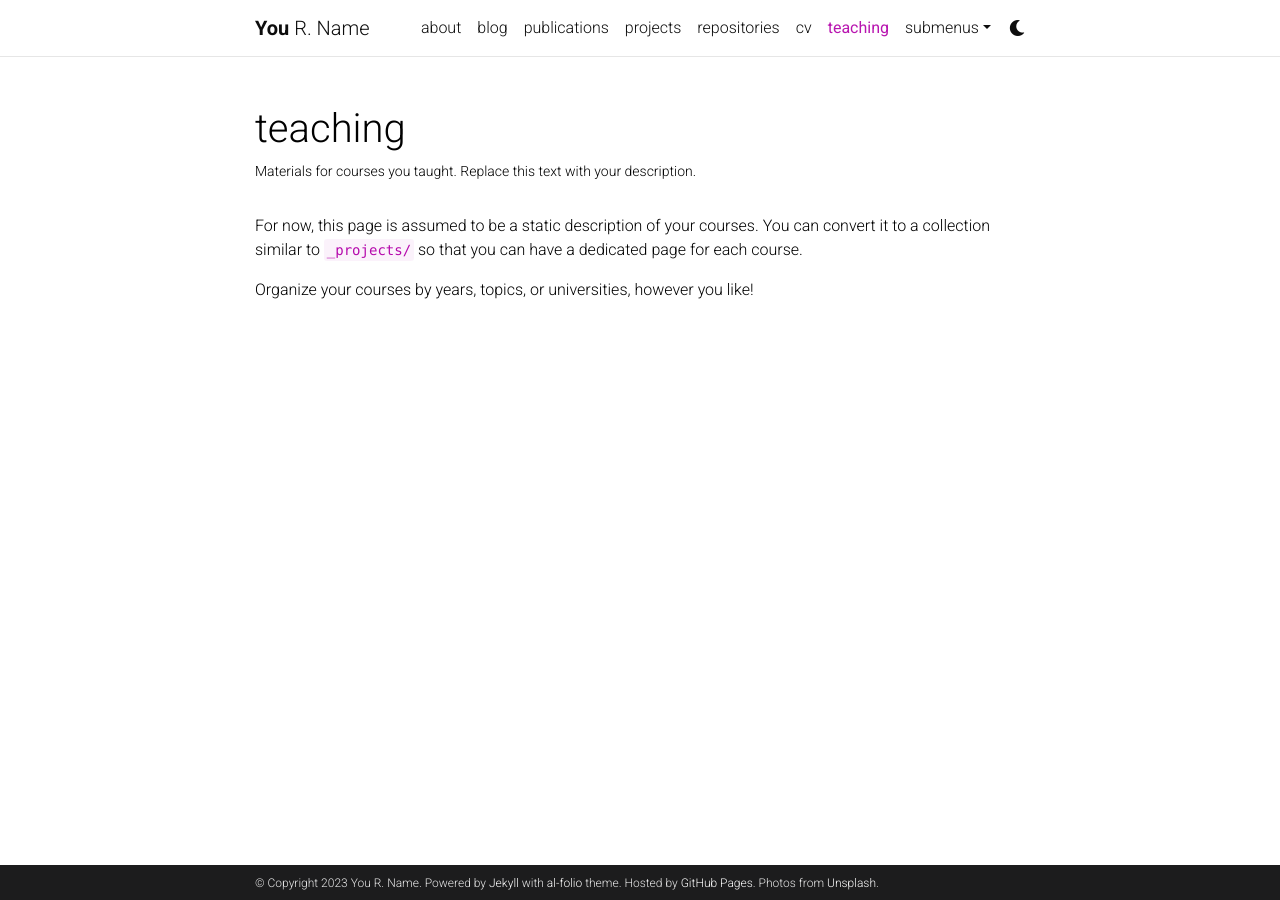
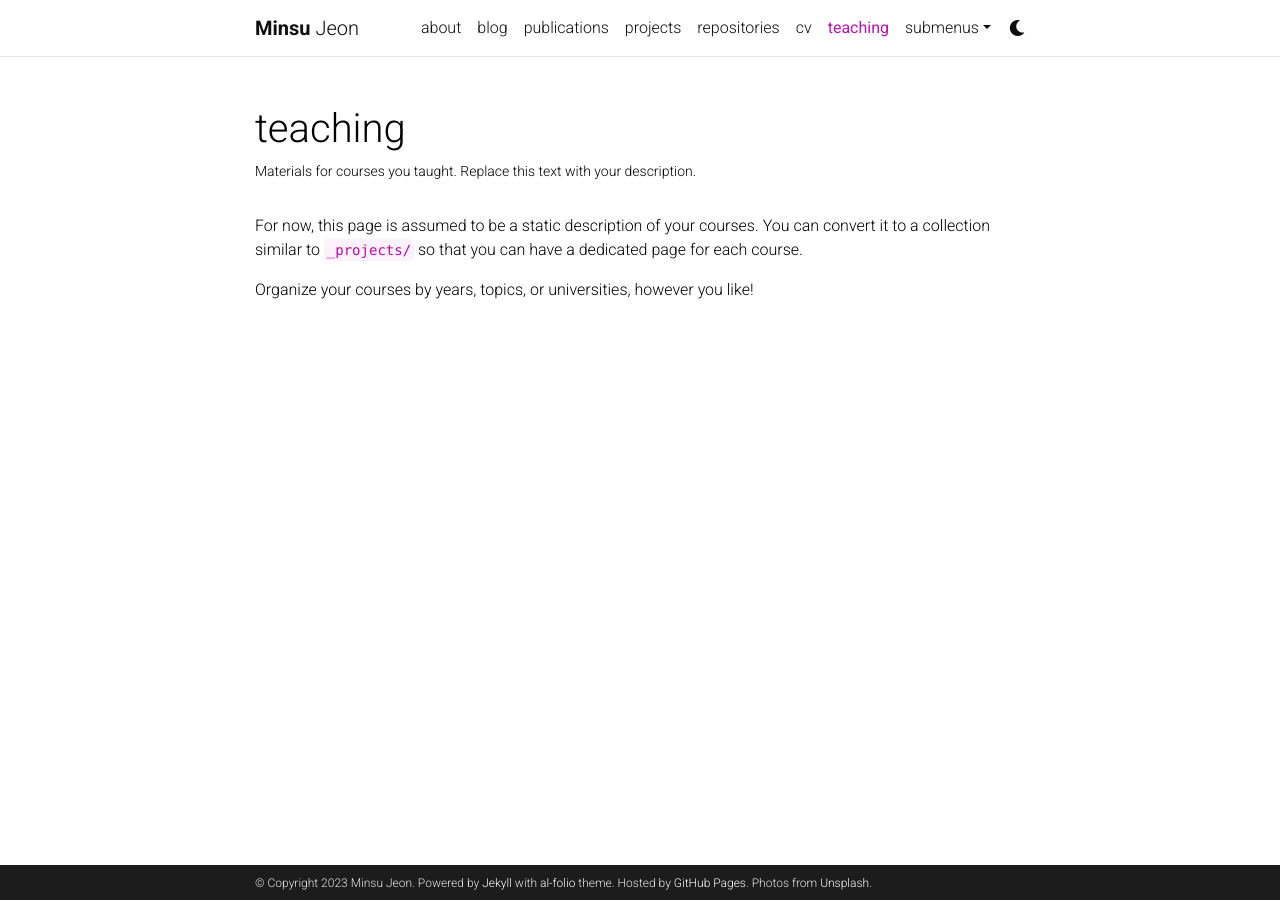
Before and after one commit to 20221020/MinsuJeon.github.io, a Jekyll site: the page built from _pages/teaching.md, in a window 1280 px wide. Built offline with Jekyll 4.4.1, drawn with Linux system fonts in a browser that asks for light colours; comment, search, counter and statistics services are not loaded; a style sheet for code colours, icons or effects is not loaded.

Commit message:
Update _config.yml

```diff
--- a/_config.yml
+++ b/_config.yml
@@ -3,9 +3,9 @@
 # -----------------------------------------------------------------------------
 
 title: blank # the website title (if blank, full name will be used instead)
-first_name: You
-middle_name: R.
-last_name: Name
+first_name: Minsu
+middle_name:
+last_name: Jeon
 email: you@example.com
 description: > # the ">" symbol means to ignore newlines until "footer_text:"
   A simple, whitespace theme for academics. Based on [*folio](https://github.com/bogoli/-folio) design.
@@ -18,8 +18,8 @@ keywords: jekyll, jekyll-theme, academic-website, portfolio-website  # add your
 lang: en # the language of your site (for example: en, fr, cn, ru, etc.)
 icon: ⚛️  # the emoji used as the favicon (alternatively, provide image name in /assets/img/)
 
-url: https://alshedivat.github.io # the base hostname & protocol for your site
-baseurl: /al-folio # the subpath of your site, e.g. /blog/
+url: https://MinsuJeon.github.io # the base hostname & protocol for your site
+baseurl:  # the subpath of your site, e.g. /blog/
 last_updated: false # set to true if you want to display last updated in the footer
 impressum_path:  # set to path to include impressum link in the footer, use the same path as permalink in a page, helps to conform with EU GDPR
 
@@ -308,7 +308,7 @@ external_links:
 # -----------------------------------------------------------------------------
 
 imagemagick:
-  enabled: true # enables responsive images for your site (recomended, see https://github.com/alshedivat/al-folio/issues/537)
+  enabled: false # enables responsive images for your site (recomended, see https://github.com/alshedivat/al-folio/issues/537)
   widths:
     - 480
     - 800
```
